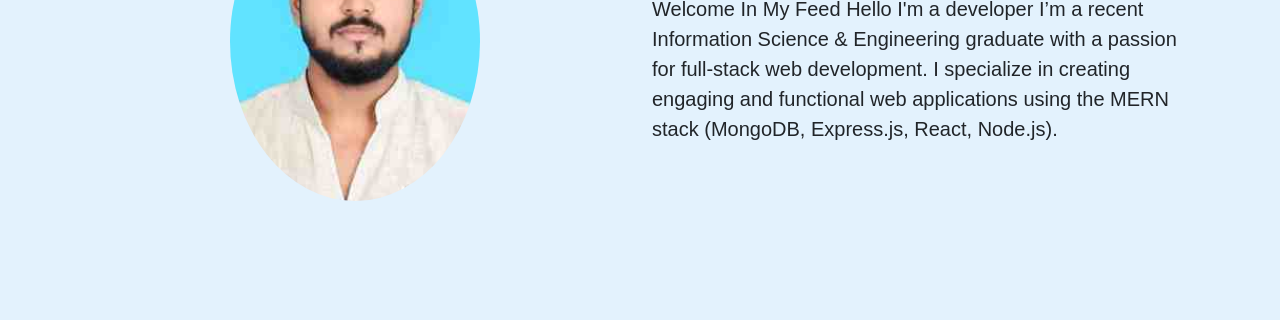
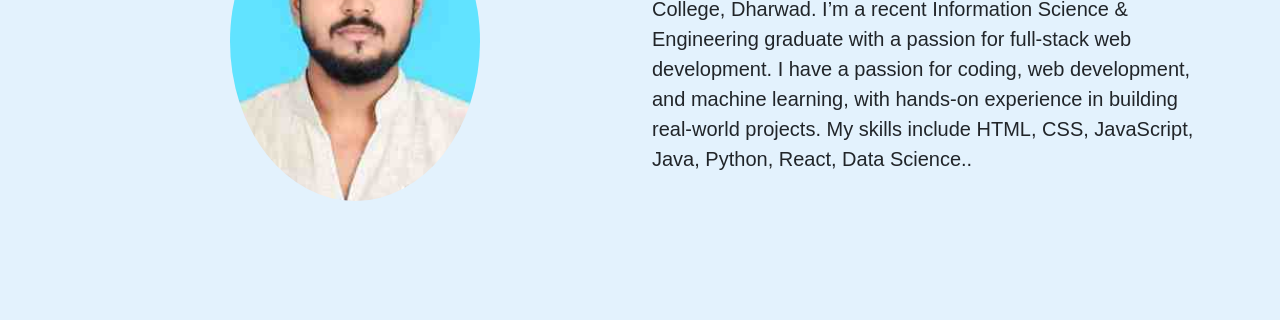
Before and after one commit to baranwal123/portfolio, a plain HTML site: page index.html in a window 1280 px wide. Shown: the part 230-550 px from the top of the page. Drawn offline with nearby package versions, Linux system fonts and the light colour scheme.

Commit message:
Update index.html

```diff
--- a/index.html
+++ b/index.html
@@ -168,12 +168,7 @@
                 <div class="col-lg-6">
                     <h2>About Me</h2>
                     <p class="lead">
-                       Welcome In My Feed
-Hello I'm a
-developer
-
-I’m a recent Information Science & Engineering graduate with a passion for full-stack web development. I specialize in creating engaging and functional web applications using the MERN stack (MongoDB, Express.js, React, Node.js).
-                    </p>
+                       Hi, I'm Shlok Baranwal, student from SDM Engineering College, Dharwad. I’m a recent Information  Science & Engineering graduate with a passion for full-stack web development. I have a passion for coding, web development, and machine learning, with hands-on experience in building real-world projects. My skills include HTML, CSS, JavaScript, Java, Python, React, Data Science..
                 </div>
             </div>
         </div>
```
